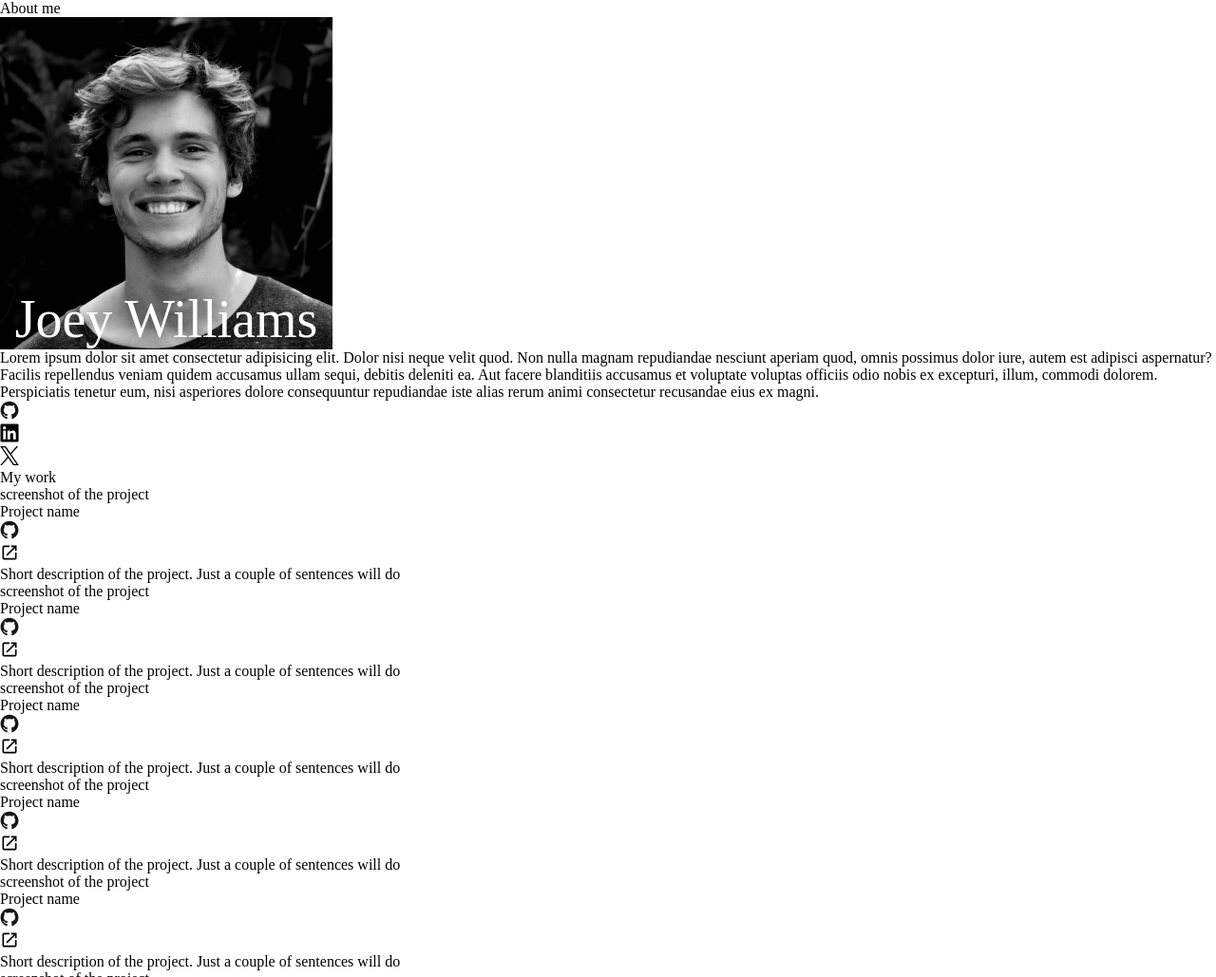
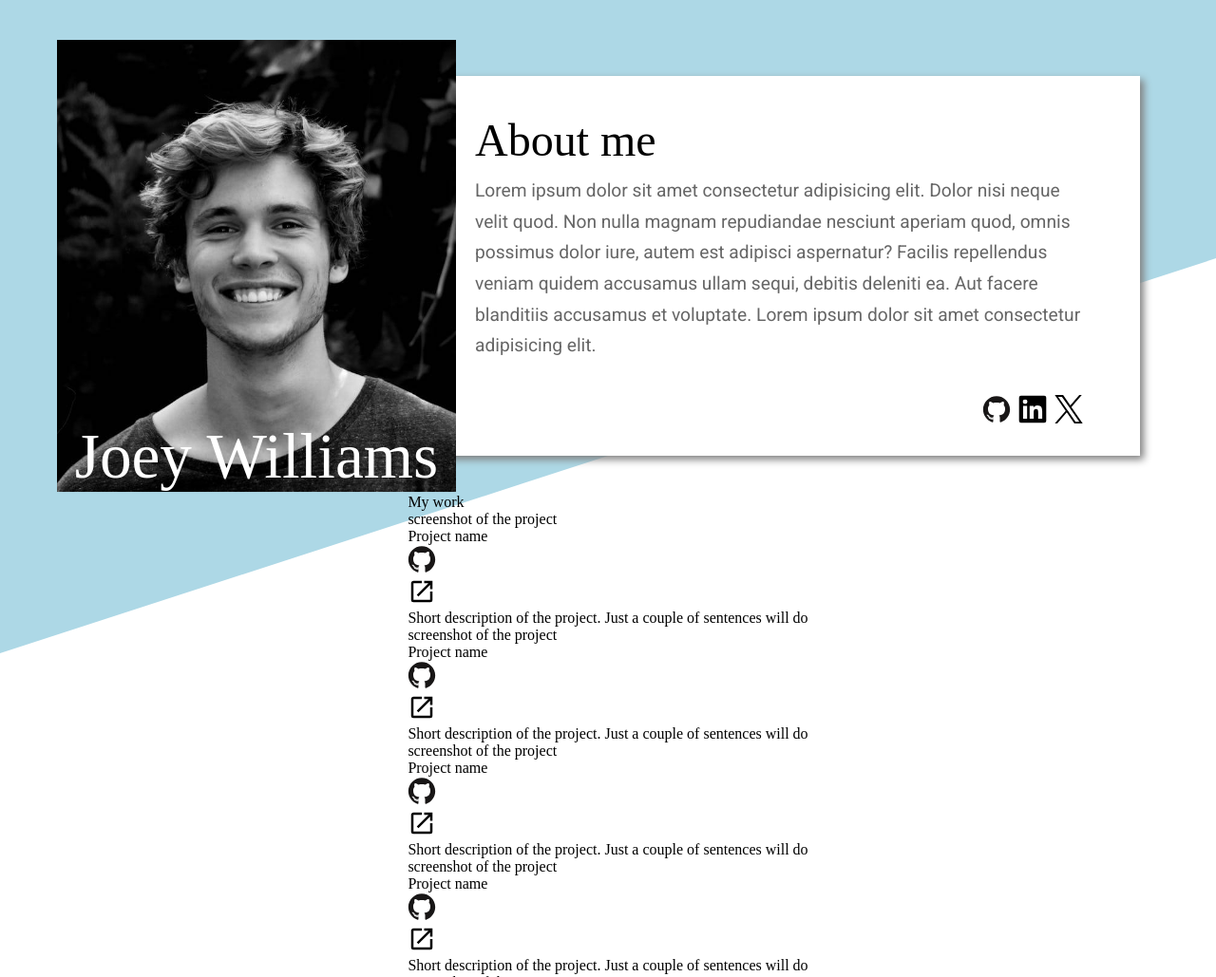
Before and after one commit to srj-17/homepage, a plain HTML site: page index.html in a window 1280 px wide. Shown: the top 1029 px of the page at 95% size. Drawn offline with Linux system fonts and the light colour scheme; a web font is replaced by a local one.

Commit message:
feat: Add styling for header

```diff
--- a/index.html
+++ b/index.html
@@ -14,23 +14,25 @@
         <script src="script.js" defer></script>
     </head>
     <body>
+        <div class="diagonal-box"></div>
+        <div class="container">
+            <header>
                 <div class="about-me">
+                    <div class="photo">
+                        <img src="img/person.jpg" alt="author" />
+                        <div class="name">Joey Williams</div>
+                    </div>
+                    <div class="content">
                         <div class="title">About me</div>
-            <div class="photo">
-                <div class="name">
-                    Joey Williams
-                </div>
-            </div>
                         <div class="description">
-                Lorem ipsum dolor sit amet consectetur adipisicing elit. Dolor
-                nisi neque velit quod. Non nulla magnam repudiandae nesciunt
-                aperiam quod, omnis possimus dolor iure, autem est adipisci
-                aspernatur? Facilis repellendus veniam quidem accusamus ullam
-                sequi, debitis deleniti ea. Aut facere blanditiis accusamus et
-                voluptate voluptas officiis odio nobis ex excepturi, illum,
-                commodi dolorem. Perspiciatis tenetur eum, nisi asperiores
-                dolore consequuntur repudiandae iste alias rerum animi
-                consectetur recusandae eius ex magni.
+                            Lorem ipsum dolor sit amet consectetur adipisicing
+                            elit. Dolor nisi neque velit quod. Non nulla magnam
+                            repudiandae nesciunt aperiam quod, omnis possimus
+                            dolor iure, autem est adipisci aspernatur? Facilis
+                            repellendus veniam quidem accusamus ullam sequi,
+                            debitis deleniti ea. Aut facere blanditiis accusamus
+                            et voluptate. Lorem ipsum dolor sit amet consectetur
+                            adipisicing elit.
                         </div>
                         <div class="social-links">
                             <a href="#">
@@ -71,11 +73,16 @@
                             </a>
                         </div>
                     </div>
+                </div>
+            </header>
+            <main>
                 <div class="works">
                     <div class="title">My work</div>
                     <div class="projects">
                         <div class="project">
-                    <div class="project-img">screenshot of the project</div>
+                            <div class="project-img">
+                                screenshot of the project
+                            </div>
                             <div class="project-desc-container">
                                 <div class="project-name">Project name</div>
                                 <div class="links">
@@ -110,13 +117,15 @@
                                     </a>
                                 </div>
                                 <div class="desc">
-                            Short description of the project. Just a couple of
-                            sentences will do
+                                    Short description of the project. Just a
+                                    couple of sentences will do
                                 </div>
                             </div>
                         </div>
                         <div class="project">
-                    <div class="project-img">screenshot of the project</div>
+                            <div class="project-img">
+                                screenshot of the project
+                            </div>
                             <div class="project-desc-container">
                                 <div class="project-name">Project name</div>
                                 <div class="links">
@@ -151,13 +160,15 @@
                                     </a>
                                 </div>
                                 <div class="desc">
-                            Short description of the project. Just a couple of
-                            sentences will do
+                                    Short description of the project. Just a
+                                    couple of sentences will do
                                 </div>
                             </div>
                         </div>
                         <div class="project">
-                    <div class="project-img">screenshot of the project</div>
+                            <div class="project-img">
+                                screenshot of the project
+                            </div>
                             <div class="project-desc-container">
                                 <div class="project-name">Project name</div>
                                 <div class="links">
@@ -192,13 +203,15 @@
                                     </a>
                                 </div>
                                 <div class="desc">
-                            Short description of the project. Just a couple of
-                            sentences will do
+                                    Short description of the project. Just a
+                                    couple of sentences will do
                                 </div>
                             </div>
                         </div>
                         <div class="project">
-                    <div class="project-img">screenshot of the project</div>
+                            <div class="project-img">
+                                screenshot of the project
+                            </div>
                             <div class="project-desc-container">
                                 <div class="project-name">Project name</div>
                                 <div class="links">
@@ -233,13 +246,15 @@
                                     </a>
                                 </div>
                                 <div class="desc">
-                            Short description of the project. Just a couple of
-                            sentences will do
+                                    Short description of the project. Just a
+                                    couple of sentences will do
                                 </div>
                             </div>
                         </div>
                         <div class="project">
-                    <div class="project-img">screenshot of the project</div>
+                            <div class="project-img">
+                                screenshot of the project
+                            </div>
                             <div class="project-desc-container">
                                 <div class="project-name">Project name</div>
                                 <div class="links">
@@ -274,13 +289,15 @@
                                     </a>
                                 </div>
                                 <div class="desc">
-                            Short description of the project. Just a couple of
-                            sentences will do
+                                    Short description of the project. Just a
+                                    couple of sentences will do
                                 </div>
                             </div>
                         </div>
                         <div class="project">
-                    <div class="project-img">screenshot of the project</div>
+                            <div class="project-img">
+                                screenshot of the project
+                            </div>
                             <div class="project-desc-container">
                                 <div class="project-name">Project name</div>
                                 <div class="links">
@@ -315,16 +332,17 @@
                                     </a>
                                 </div>
                                 <div class="desc">
-                            Short description of the project. Just a couple of
-                            sentences will do
+                                    Short description of the project. Just a
+                                    couple of sentences will do
                                 </div>
                             </div>
                         </div>
                     </div>
                 </div>
+            </main>
             <div class="contact">
                 <div class="contact-photo">
-                <img src="img/person-calling.jpg" alt="">
+                    <img src="img/person-calling.jpg" alt="" />
                 </div>
                 <div class="title">Contact me</div>
                 <div class="description">
@@ -381,7 +399,6 @@
                                 </g>
                             </svg>
                         </div>
-                </a>
                         <a href="#">
                             <div class="linkedin">
                                 <svg viewBox="0 0 128 128">
@@ -405,5 +422,6 @@
                     </div>
                 </div>
             </div>
+        </div>
     </body>
 </html>
--- a/style.css
+++ b/style.css
@@ -6,32 +6,108 @@
 /* family=Oranienbaum&family=Roboto */
 
 :root {
-    --text: white;
+    --text: black;
+    --bg: white;
+    --primary: lightblue;
 }
 
-svg {
-    height: 20px;
-    width: 20px;
+.container {
+    display: flex;
+    flex-direction: column;
+    align-items: center;
+    padding: 40px 80px;
+}
+
+.diagonal-box {
+    position: absolute;
+    isolation: isolate;
+    width: 100vw;
+    height: 100vh;
+    background: var(--primary);
+    transform: translateY(-40vh) skewY(-18deg);
+    z-index: -1;
+}
+
+header {
+    padding: 40px 0;
+}
+
+.about-me {
+    background: var(--bg);
+    box-shadow: 4px 4px 8px grey;
+
+    padding: 30px 60px;
+}
+
+/* use flex for pcs */
+@media (min-width: 1200px) {
+    .about-me {
+        display: flex;
+        gap: 20px;
+    }
+    .about-me .content {
+        display: flex;
+        flex-direction: column;
+    }
+    .about-me .content .description {
+        flex: 1;
+    }
+    .about-me .photo {
+        padding-left: 40px;
+    }
+    .photo {
+        transform-origin: right;
+        transform: scale(1.4);
+    }
+}
+
+@media (min-width: 700px) {
 }
 
 .about-me .photo {
     /* should change with breakpoint for responsiveness */
-    width: 350px;
-    height: 350px;
-    background-image: url(img/person.jpg);
-    background-position: center;
-    background-size: cover;
+    position: relative;
     display: flex;
-    flex-direction: column;
-    justify-content: end;
+    justify-content: center;
+}
+
+.about-me img {
+    max-width: 300px;
+    object-fit: cover;
 }
 
 .about-me .name {
-    color: var(--text);
+    position: absolute;
+    bottom: 0px;
+    color: var(--bg);
     text-align: center;
-    font-size: 3.5em;
+    font-size: 3em;
 }
 
-img {
-    max-width: 400px;
+.about-me .title {
+    font-family: "Oranienbaum", serif;
+    font-size: 3rem;
+    padding: 10px 0;
 }
+
+.about-me .description {
+    font-family: "Roboto", serif;
+    color: hsl(from var(--text) h s 40);
+    font-size: 1.2rem;
+    line-height: 1.7;
+    flex: 1;
+}
+
+.social-links {
+    display: flex;
+    flex-direction: row;
+    justify-content: end;
+    gap: 8px;
+}
+
+/*main content*/
+
+svg {
+    height: 30px;
+    width: 30px;
+}
```
Lines whose indentation alone changed are shown as unchanged.
